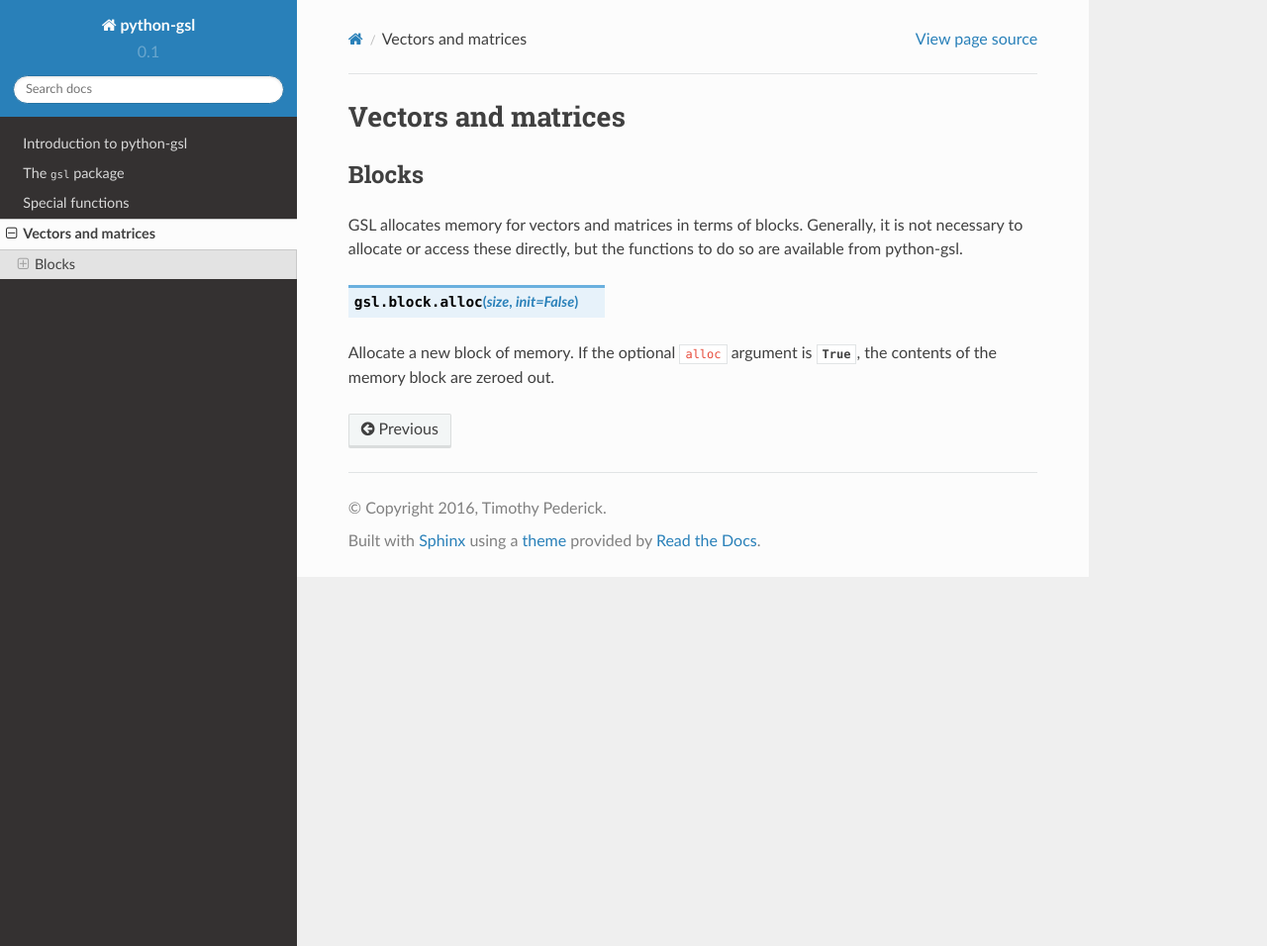
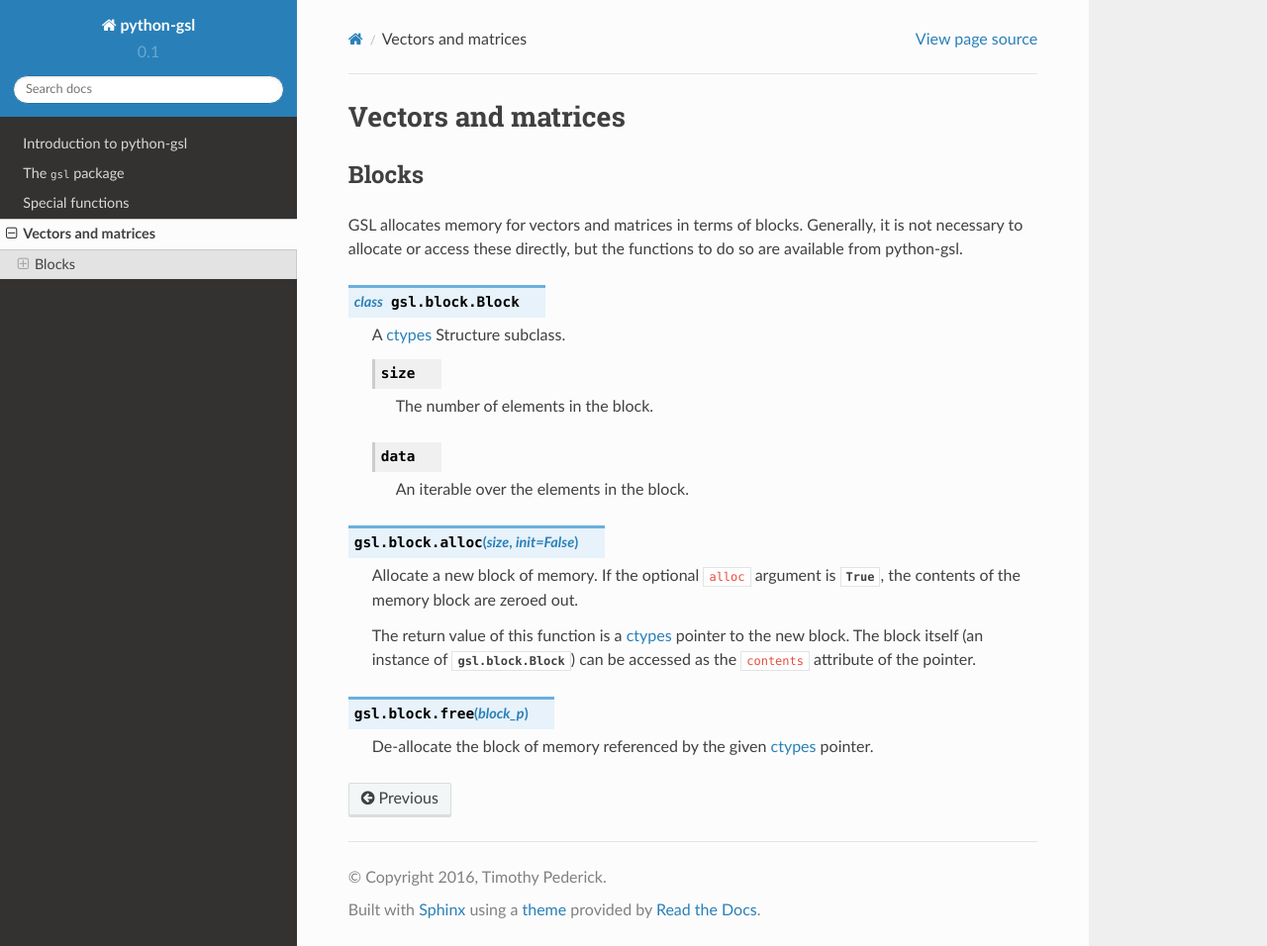
Before and after one commit to perey/python-gsl, a Sphinx documentation site: the page built from docs/vec_mat.rst, in a window 1280 px wide and 956 px high. Shown: the whole window at 99% size. Built offline with Sphinx 7.4.7 and the Read the Docs theme 2.0.0, drawn with Linux system fonts in a browser that asks for light colours.

Commit message:
Finished documenting existing "block" module.

```diff
--- a/docs/vec_mat.rst
+++ b/docs/vec_mat.rst
@@ -11,7 +11,29 @@ GSL allocates memory for vectors and matrices in terms of blocks. Generally, it
 is not necessary to allocate or access these directly, but the functions to do
 so are available from python-gsl.
 
+.. py:class:: Block
+
+   A ctypes_ Structure subclass.
+
+   .. py:attribute:: size
+
+      The number of elements in the block.
+
+   .. py:attribute:: data
+
+      An iterable over the elements in the block.
+
 .. py:function:: alloc(size, init=False)
 
-Allocate a new block of memory. If the optional ``alloc`` argument is
-:py:obj:`True`, the contents of the memory block are zeroed out.
+   Allocate a new block of memory. If the optional ``alloc`` argument is
+   :py:obj:`True`, the contents of the memory block are zeroed out.
+
+   The return value of this function is a ctypes_ pointer to the new block. The
+   block itself (an instance of :py:obj:`gsl.block.Block`) can be accessed as
+   the ``contents`` attribute of the pointer.
+
+.. py:function:: free(block_p)
+
+   De-allocate the block of memory referenced by the given ctypes_ pointer.
+
+.. _ctypes: https://docs.python.org/3/library/ctypes.html
```
